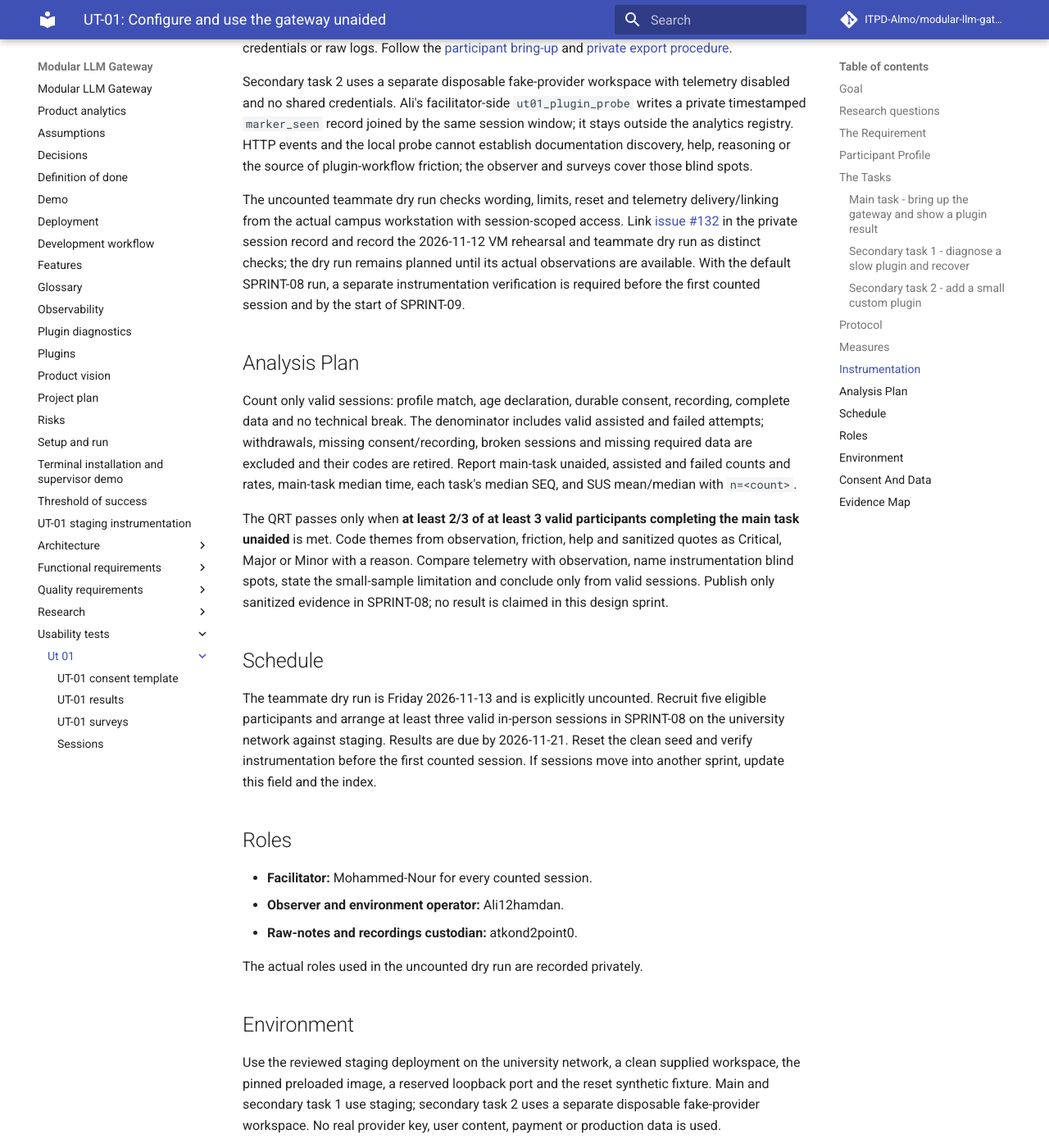
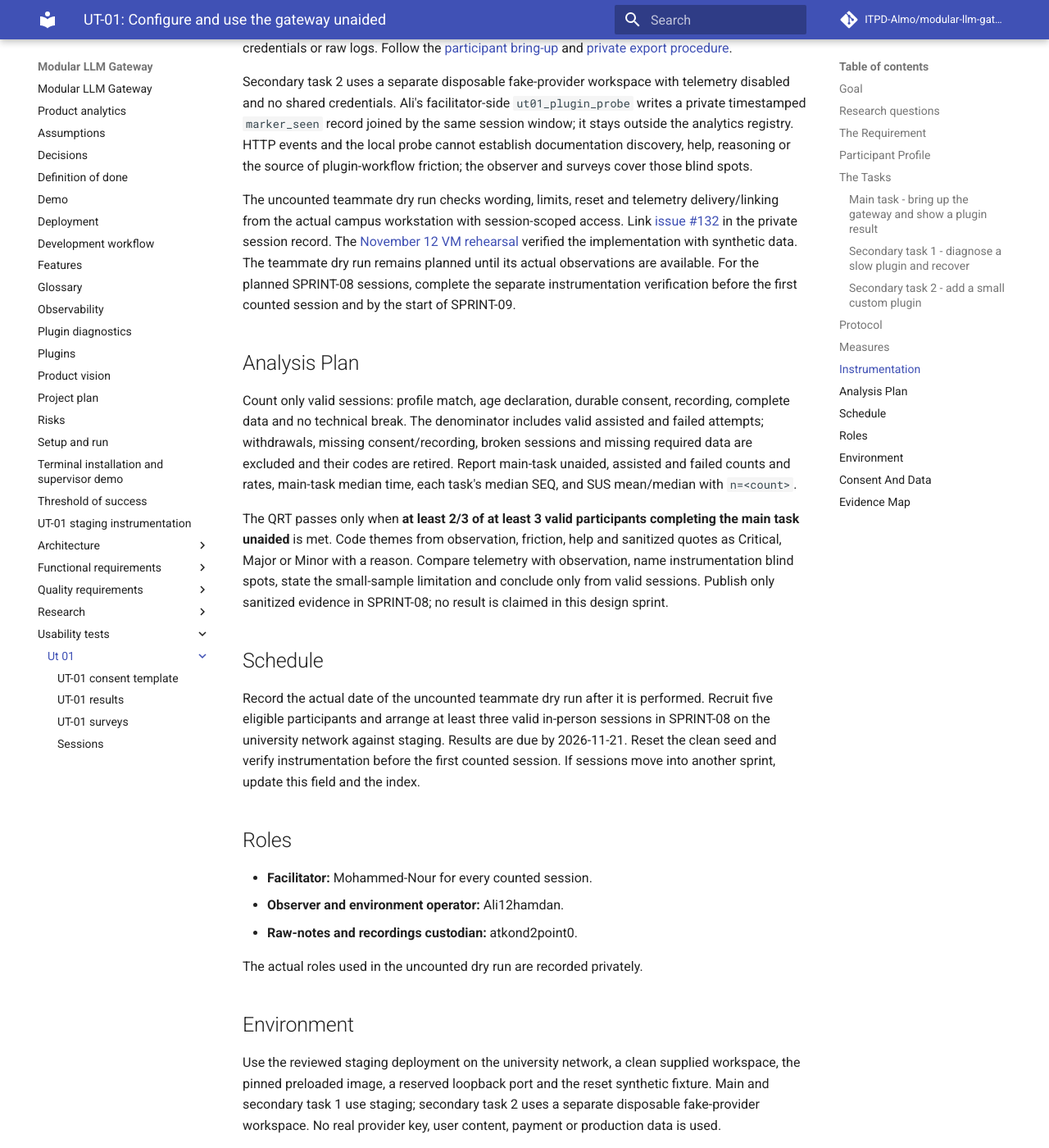
Before and after one commit to ITPD-Almo/modular-llm-gateway, an MkDocs documentation site: the page built from docs/usability-tests/ut-01/README.md, in a window 1280 px wide and 1400 px high, scrolled down 3785 px. Shown: the whole window at 82% size. Built offline with MkDocs 1.6.1 and Material for MkDocs 9.7.7, drawn with Linux system fonts in a browser that asks for light colours; comment, search, counter and statistics services are not loaded; some of the changed text lies outside the part shown.

Commit message:
Clarify the manual usability test and dry-run protocol

```diff
--- a/docs/usability-tests/ut-01/README.md
+++ b/docs/usability-tests/ut-01/README.md
@@ -79,8 +79,8 @@ task as `Failed`, ask the SEQ question and continue with the next task. A valid
 Learnability denominator. Exclude a session only for withdrawal, missing consent, an unusable recording, missing required
 data or a broken test environment; distinguish an invalid session from a valid failed task.
 
-The 2026-11-13 teammate dry run is uncounted and is not evidence. Its actual wording, timing, reset and telemetry outcome
-must be recorded in the private session record and applied here before the first counted session.
+Record the teammate dry run separately from the counted sessions. Capture the actual wording, timing, reset and telemetry
+outcome in the private session record, then apply any changes here before the first counted session.
 
 ## Protocol
 
@@ -128,9 +128,10 @@ reasoning or the source of plugin-workflow friction; the observer and surveys co
 
 The uncounted teammate dry run checks wording, limits, reset and telemetry delivery/linking from the actual campus
 workstation with session-scoped access. Link [issue #132](https://github.com/ITPD-Almo/modular-llm-gateway/issues/132) in the
-private session record and record the 2026-11-12 VM rehearsal and teammate dry run as distinct checks; the dry run remains
-planned until its actual observations are available. With the default SPRINT-08 run, a separate instrumentation verification
-is required before the first counted session and by the start of SPRINT-09.
+private session record. The [November 12 VM rehearsal](https://github.com/ITPD-Almo/modular-llm-gateway/pull/129#issuecomment-6854627777)
+verified the implementation with synthetic data. The teammate dry run remains planned until its actual observations are
+available. For the planned SPRINT-08 sessions, complete the separate instrumentation verification before the first counted
+session and by the start of SPRINT-09.
 
 ## Analysis Plan
 
@@ -146,8 +147,8 @@ Publish only sanitized evidence in SPRINT-08; no result is claimed in this desig
 
 ## Schedule
 
-The teammate dry run is Friday 2026-11-13 and is explicitly uncounted. Recruit five eligible participants and arrange at
-least three valid in-person sessions in SPRINT-08 on the university network against staging. Results are due by 2026-11-21.
+Record the actual date of the uncounted teammate dry run after it is performed. Recruit five eligible participants and arrange
+at least three valid in-person sessions in SPRINT-08 on the university network against staging. Results are due by 2026-11-21.
 Reset the clean seed and verify instrumentation before the first counted session. If sessions move into another sprint,
 update this field and the index.
 
```
Also changed, not shown: docs/quality-requirements/qr/QR-09.md (+6 -5 lines), docs/usability-tests/ut-01/sessions/README.md (+11 -4 lines).
